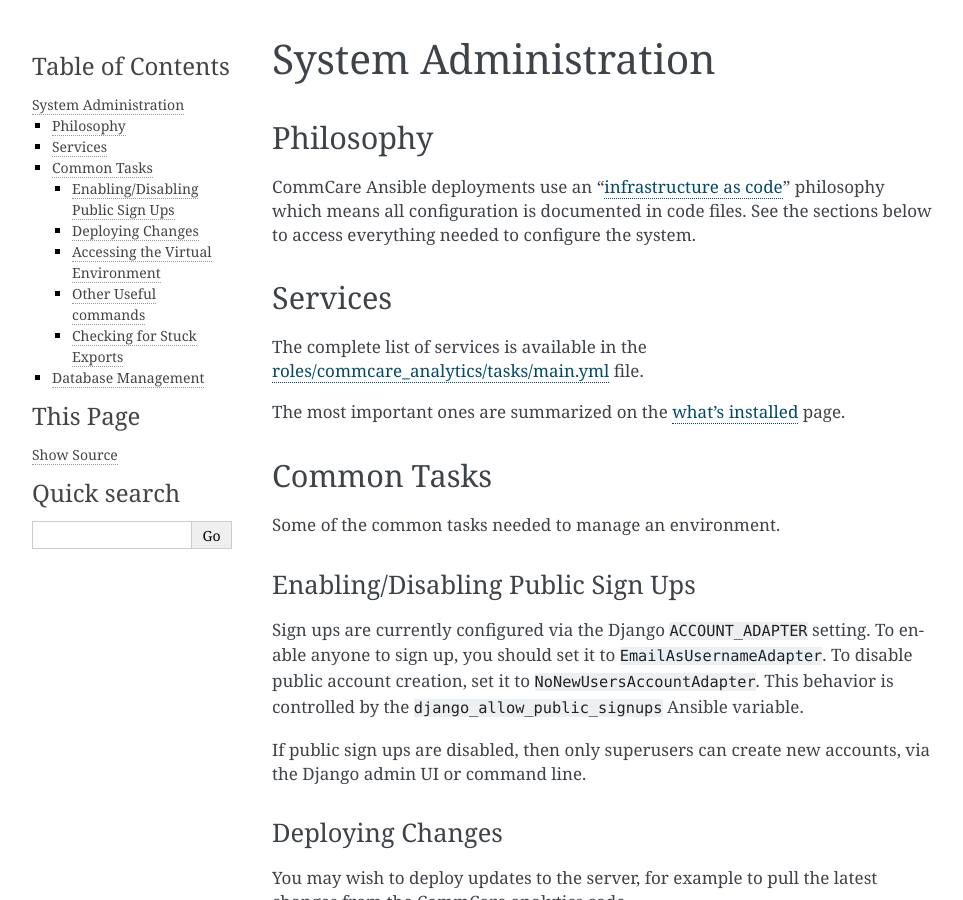
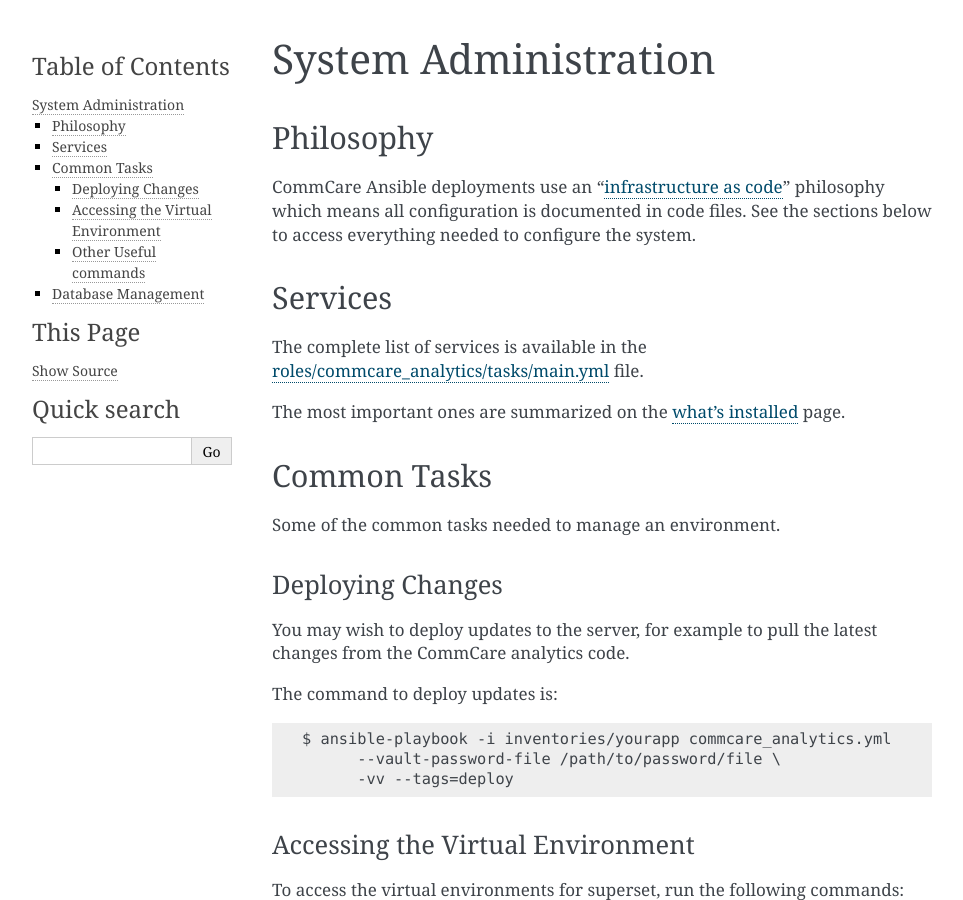
Before and after one commit to dimagi/commcare-analytics-ansible, a Sphinx documentation site: the page built from docs/system-administration.rst, in a window 1280 px wide and 900 px high. Shown: the whole window, without its empty margins (148-1111 px from the left). Built offline with Sphinx 7.4.7, drawn with Linux system fonts in a browser that asks for light colours; some of the changed text lies outside the part shown.

```diff
--- a/docs/system-administration.rst
+++ b/docs/system-administration.rst
@@ -26,19 +26,6 @@
 ------------
 
 Some of the common tasks needed to manage an environment.
-
-
-Enabling/Disabling Public Sign Ups
-^^^^^^^^^^^^^^^^^^^^^^^^^^^^^^^^^^
-
-Sign ups are currently configured via the Django ``ACCOUNT_ADAPTER``
-setting. To enable anyone to sign up, you should set it to
-``EmailAsUsernameAdapter``. To disable public account creation, set it
-to ``NoNewUsersAccountAdapter``. This behavior is controlled by the
-``django_allow_public_signups`` Ansible variable.
-
-If public sign ups are disabled, then only superusers can create new
-accounts, via the Django admin UI or command line.
 
 
 Deploying Changes
@@ -86,17 +73,6 @@
 +----------------------------------+------------------------------------------+
 
 
-Checking for Stuck Exports
-^^^^^^^^^^^^^^^^^^^^^^^^^^
-
-The logs for running exports don't show up in the UI until they
-complete. The easiest way to see if an export is still running or if it
-is stuck/was killed is to login to the server and just run a command to
-see what "commcare-export" processes are running. e.g. ::
-
-    $ ps -ef | grep commcare-export
-
-
 Database Management
 -------------------
 
```
